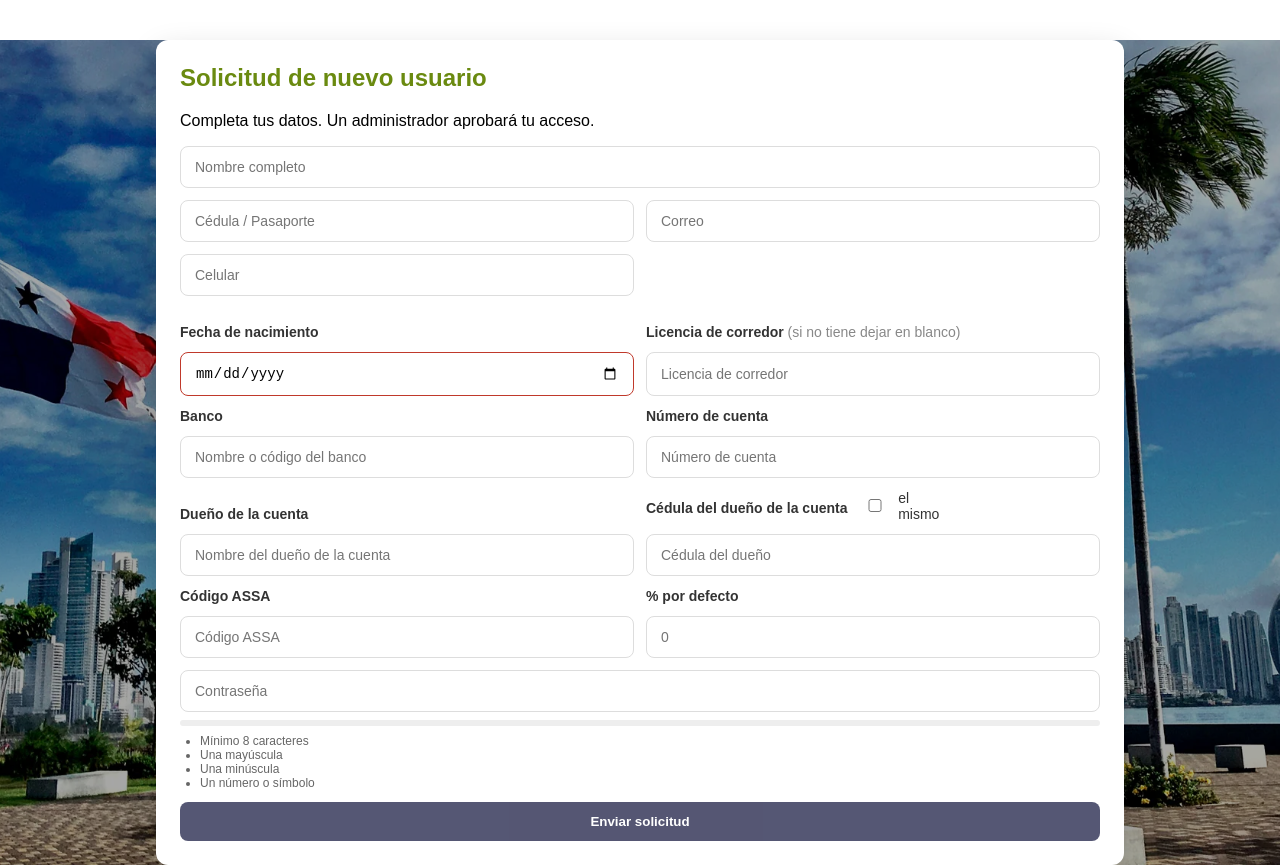
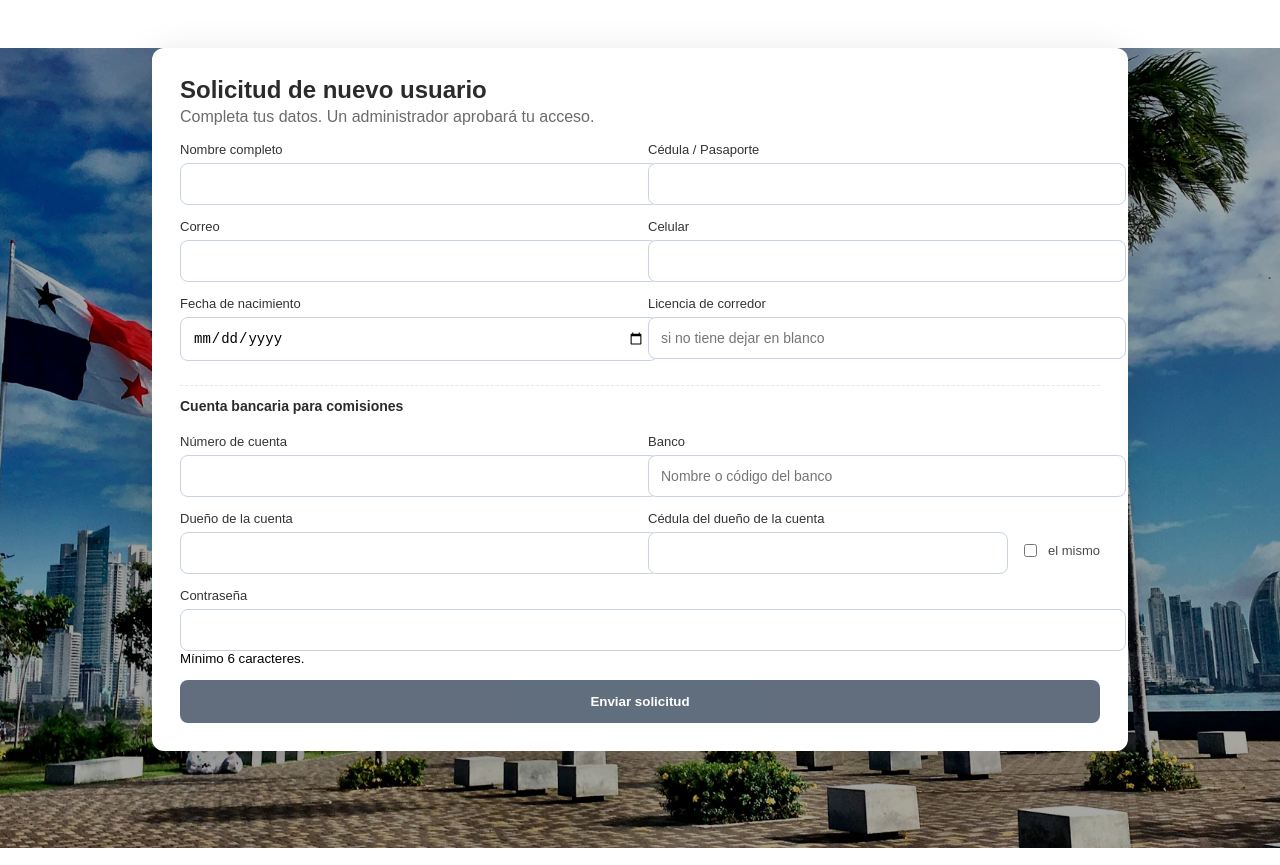
Before and after one commit to lideresenseguros358/portal-lideres, a Next.js app: page /signup-request in a window 1280 px wide. Built offline with nearby package versions, Linux system fonts and the light colour scheme.

Commit message:
solucion supa base

```diff
--- a/pages/signup-request.tsx
+++ b/pages/signup-request.tsx
@@ -1,256 +1,190 @@
-import React, { useMemo, useState } from 'react';
+import React, { useState, useMemo } from 'react';
 
-type Form = {
-  name: string;
-  brokerId: string;           // cédula/pasaporte
+type ReqBody = {
+  fullname: string;
+  doc_id: string;
   email: string;
   phone: string;
-  birthDate: string;          // yyyy-mm-dd
-  licenseNo: string;          // opcional
-  bank_id: string;
-  bank_account_no: string;
-  beneficiary_name: string;
-  beneficiary_id: string;
-  assaCode: string;
-  defaultPercent: string;     // número
-  plain_password: string;     // decide su contraseña
+  birthdate?: string | null;
+  broker_license?: string | null;
+  bank?: string | null;
+  bank_account_no?: string | null;
+  account_owner?: string | null;
+  account_owner_doc?: string | null;
+  same_owner?: boolean;
+  password: string;
 };
 
-const initial: Form = {
-  name: '', brokerId: '', email: '', phone: '',
-  birthDate: '', licenseNo: '', bank_id: '', bank_account_no: '',
-  beneficiary_name: '', beneficiary_id: '', assaCode: '', defaultPercent: '',
-  plain_password: '',
-};
-
-// ---------- helpers ----------
-function isEmail(v: string) { return /^[^\s@]+@[^\s@]+\.[^\s@]+$/.test(v.trim()); }
-function maskId(v: string) { // deja dígitos y - . /
-  return v.replace(/[^0-9A-Za-z\-./]/g, '').slice(0, 25);
+function isEmail(v: string) {
+  return /^[^\s@]+@[^\s@]+\.[^\s@]+$/.test(v.trim());
 }
-function maskPhone(v: string) { // dígitos + separadores, salida 0000-0000 o 6000-0000-00 si es más largo
-  const d = v.replace(/\D/g, '').slice(0, 11);
-  if (d.length <= 8) return d.replace(/(\d{4})(\d{0,4})/, (_, a, b) => b ? `${a}-${b}` : a);
-  return d.replace(/(\d{4})(\d{4})(\d{0,3})/, (_, a, b, c) => c ? `${a}-${b}-${c}` : `${a}-${b}`);
-}
-function pctOk(v: string) { const n = Number(v); return !isNaN(n) && n >= 0 && n <= 100; }
-
-// fuerza de contraseña simple (0-4)
-function pwScore(v: string) {
-  let s = 0;
-  if (v.length >= 8) s++;
-  if (/[A-Z]/.test(v)) s++;
-  if (/[a-z]/.test(v)) s++;
-  if (/\d/.test(v) || /[^A-Za-z0-9]/.test(v)) s++;
-  return s;
-}
-function pwValid(v: string) { return pwScore(v) >= 3; }
 
 export default function SignupRequestPage() {
-  const [f, setF] = useState<Form>(initial);
-  const [sameId, setSameId] = useState(false);
+  // campos
+  const [fullname, setFullname] = useState('');
+  const [docId, setDocId] = useState('');
+  const [email, setEmail] = useState('');
+  const [phone, setPhone] = useState('');
+  const [birthdate, setBirthdate] = useState('');
+  const [license, setLicense] = useState('');
+  const [bank, setBank] = useState('');
+  const [acct, setAcct] = useState('');
+  const [owner, setOwner] = useState('');
+  const [ownerDoc, setOwnerDoc] = useState('');
+  const [sameOwner, setSameOwner] = useState(false);
+  const [password, setPassword] = useState('');
+
+  const [loading, setLoading] = useState(false);
   const [msg, setMsg] = useState<string | null>(null);
   const [err, setErr] = useState<string | null>(null);
-  const [loading, setLoading] = useState(false);
 
-  function set<K extends keyof Form>(k: K, v: Form[K]) {
-    setF((s) => ({ ...s, [k]: v }));
+  // si marcan "el mismo", copiamos dueño/cedula del titular
+  React.useEffect(() => {
+    if (sameOwner) {
+      setOwner(fullname);
+      setOwnerDoc(docId);
     }
+  }, [sameOwner, fullname, docId]);
 
-  function onSameToggle(checked: boolean) {
-    setSameId(checked);
-    if (checked) set('beneficiary_id', f.brokerId);
-  }
-
-  const score = pwScore(f.plain_password);
-  const formValid = useMemo(() => {
+  const valid = useMemo(() => {
     return (
-      f.name.trim().length > 2 &&
-      f.brokerId.trim().length >= 5 &&
-      isEmail(f.email) &&
-      f.phone.replace(/\D/g, '').length >= 8 &&
-      !!f.birthDate &&
-      f.bank_id.trim().length >= 2 &&
-      f.bank_account_no.trim().length >= 6 &&
-      f.beneficiary_name.trim().length >= 2 &&
-      f.beneficiary_id.trim().length >= 5 &&
-      (f.defaultPercent === '' || pctOk(f.defaultPercent)) &&
-      pwValid(f.plain_password)
+      fullname.trim().length > 2 &&
+      docId.trim().length > 2 &&
+      isEmail(email) &&
+      password.trim().length >= 6
     );
-  }, [f]);
+  }, [fullname, docId, email, password]);
 
   async function onSubmit(e: React.FormEvent) {
     e.preventDefault();
-    setMsg(null); setErr(null);
-    if (!formValid) { setErr('Revisa los campos resaltados.'); return; }
+    setErr(null);
+    setMsg(null);
+    if (!valid) return;
+
     setLoading(true);
     try {
-      const payload = { ...f, defaultPercent: f.defaultPercent ? String(Number(f.defaultPercent) || 0) : '' };
-      const res = await fetch('/api/signup-request', {
+      const payload: ReqBody = {
+        fullname: fullname.trim(),
+        doc_id: docId.trim(),
+        email: email.trim().toLowerCase(),
+        phone: phone.trim(),
+        birthdate: birthdate || null,
+        broker_license: license || null,
+        bank: bank || null,
+        bank_account_no: acct || null,
+        account_owner: (owner || null),
+        account_owner_doc: (ownerDoc || null),
+        same_owner: sameOwner,
+        password: password.trim(),
+      };
+
+      const res = await fetch('/api/auth/signup-requests', {
         method: 'POST',
-        headers: { 'Content-Type': 'application/json' },
+        headers: { 'content-type': 'application/json' },
         body: JSON.stringify(payload),
       });
+
       if (!res.ok) {
-        const txt = await res.text();
-        throw new Error(txt || 'No se pudo enviar la solicitud');
+        const text = await res.text();
+        throw new Error(text || `HTTP ${res.status}`);
       }
-      setMsg('Solicitud enviada. Un administrador aprobará tu acceso.');
-      setF(initial); setSameId(false);
+      setMsg('Solicitud enviada. Te contactaremos cuando sea aprobada.');
+      // limpiar
+      setFullname(''); setDocId(''); setEmail(''); setPhone('');
+      setBirthdate(''); setLicense(''); setBank(''); setAcct('');
+      setOwner(''); setOwnerDoc(''); setSameOwner(false); setPassword('');
     } catch (e: any) {
-      setErr(e?.message || 'Error enviando la solicitud');
+      setErr(e?.message ?? 'Error enviando solicitud');
     } finally {
       setLoading(false);
     }
   }
 
   return (
-    <div className="login-wrap">
-      <div className="login-card" role="form" aria-labelledby="title">
-        <h2 id="title" style={{ color:'#6a8a10', marginTop:0 }}>Solicitud de nuevo usuario</h2>
-        <p>Completa tus datos. Un administrador aprobará tu acceso.</p>
+    <div className="wrap">
+      <div className="card">
+        <h2 className="title">Solicitud de nuevo usuario</h2>
+        <p className="sub">Completa tus datos. Un administrador aprobará tu acceso.</p>
 
-        <form onSubmit={onSubmit} className="form-grid" noValidate>
-          {/* Orden: nombre, cédula, correo, celular */}
-          <input
-            className="full"
-            placeholder="Nombre completo"
-            value={f.name}
-            onChange={e => set('name', e.target.value)}
-            aria-invalid={f.name.trim().length > 0 && f.name.trim().length <= 2}
-            required
-          />
-          <input
-            placeholder="Cédula / Pasaporte"
-            value={f.brokerId}
-            onChange={e => { const v = maskId(e.target.value); set('brokerId', v); if (sameId) set('beneficiary_id', v); }}
-            aria-invalid={f.brokerId !== '' && f.brokerId.trim().length < 5}
-            required
-          />
-          <input
-            type="email"
-            placeholder="Correo"
-            value={f.email}
-            onChange={e => set('email', e.target.value)}
-            aria-invalid={f.email !== '' && !isEmail(f.email)}
-            required
-          />
-          <input
-            placeholder="Celular"
-            value={f.phone}
-            onChange={e => set('phone', maskPhone(e.target.value))}
-            aria-invalid={f.phone !== '' && f.phone.replace(/\D/g, '').length < 8}
-            required
-          />
+        <form className="grid" onSubmit={onSubmit} noValidate>
+          <div className="field">
+            <label>Nombre completo</label>
+            <input value={fullname} onChange={e => setFullname(e.target.value)} />
+          </div>
 
-          {/* separador visual */}
-          <div className="hint full" />
+          <div className="field">
+            <label>Cédula / Pasaporte</label>
+            <input value={docId} onChange={e => setDocId(e.target.value)} />
+          </div>
 
-          <div className="label">Fecha de nacimiento</div>
-          <div className="label">Licencia de corredor <span className="muted">(si no tiene dejar en blanco)</span></div>
-          <input
-            type="date"
-            value={f.birthDate}
-            onChange={e => set('birthDate', e.target.value)}
-            aria-invalid={f.birthDate === ''}
-            required
-          />
-          <input
-            placeholder="Licencia de corredor"
-            value={f.licenseNo}
-            onChange={e => set('licenseNo', e.target.value)}
-          />
+          <div className="field">
+            <label>Correo</label>
+            <input type="email" value={email} onChange={e => setEmail(e.target.value)} aria-invalid={email ? !isEmail(email) : undefined}/>
+          </div>
 
-          <div className="label">Banco</div>
-          <div className="label">Número de cuenta</div>
-          <input
-            placeholder="Nombre o código del banco"
-            value={f.bank_id}
-            onChange={e => set('bank_id', e.target.value)}
-            aria-invalid={f.bank_id !== '' && f.bank_id.trim().length < 2}
-            required
-          />
-          <input
-            placeholder="Número de cuenta"
-            value={f.bank_account_no}
-            onChange={e => set('bank_account_no', e.target.value.replace(/[^\d\- ]/g, '').slice(0, 24))}
-            aria-invalid={f.bank_account_no !== '' && f.bank_account_no.trim().length < 6}
-            required
-          />
+          <div className="field">
+            <label>Celular</label>
+            <input value={phone} onChange={e => setPhone(e.target.value)} />
+          </div>
 
-          <div className="label">Dueño de la cuenta</div>
-          <div className="label">
-            Cédula del dueño de la cuenta{' '}
+          <div className="field">
+            <label>Fecha de nacimiento</label>
+            <input type="date" value={birthdate} onChange={e => setBirthdate(e.target.value)} />
+          </div>
+
+          <div className="field">
+            <label>Licencia de corredor</label>
+            <input placeholder="si no tiene dejar en blanco" value={license} onChange={e => setLicense(e.target.value)} />
+          </div>
+
+          {/* Subtítulo de sección de banco */}
+          <div className="section" style={{gridColumn: '1 / -1'}}>
+            <h3>Cuenta bancaria para comisiones</h3>
+          </div>
+
+          <div className="field">
+            <label>Número de cuenta</label>
+            <input value={acct} onChange={e => setAcct(e.target.value)} />
+          </div>
+
+          <div className="field">
+            <label>Banco</label>
+            <input placeholder="Nombre o código del banco" value={bank} onChange={e => setBank(e.target.value)} />
+          </div>
+
+          <div className="field">
+            <label>Dueño de la cuenta</label>
+            <input value={owner} onChange={e => setOwner(e.target.value)} disabled={sameOwner}/>
+          </div>
+
+          <div className="field">
+            <label>Cédula del dueño de la cuenta</label>
+            <div className="row">
+              <input value={ownerDoc} onChange={e => setOwnerDoc(e.target.value)} disabled={sameOwner}/>
               <label className="chk">
-              <input
-                type="checkbox"
-                checked={sameId}
-                onChange={e => onSameToggle(e.target.checked)}
-              />
+                <input type="checkbox" checked={sameOwner} onChange={e => setSameOwner(e.target.checked)} />
                 <span>el mismo</span>
               </label>
             </div>
-          <input
-            placeholder="Nombre del dueño de la cuenta"
-            value={f.beneficiary_name}
-            onChange={e => set('beneficiary_name', e.target.value)}
-            aria-invalid={f.beneficiary_name !== '' && f.beneficiary_name.trim().length < 2}
-            required
-          />
-          <input
-            placeholder="Cédula del dueño"
-            value={f.beneficiary_id}
-            onChange={e => set('beneficiary_id', maskId(e.target.value))}
-            aria-invalid={f.beneficiary_id !== '' && f.beneficiary_id.trim().length < 5}
-            required
-          />
-
-          <div className="label">Código ASSA</div>
-          <div className="label">% por defecto</div>
-          <input
-            placeholder="Código ASSA"
-            value={f.assaCode}
-            onChange={e => set('assaCode', e.target.value.replace(/[^0-9A-Za-z\-]/g, '').slice(0, 16))}
-          />
-          <input
-            type="number"
-            step="0.01"
-            placeholder="0"
-            value={f.defaultPercent}
-            onChange={e => set('defaultPercent', e.target.value)}
-            aria-invalid={f.defaultPercent !== '' && !pctOk(f.defaultPercent)}
-          />
-
-          {/* contraseña con medidor */}
-          <div className="full">
-            <input
-              type="password"
-              placeholder="Contraseña"
-              value={f.plain_password}
-              onChange={e => set('plain_password', e.target.value)}
-              aria-invalid={f.plain_password !== '' && !pwValid(f.plain_password)}
-              required
-              style={{ width:'100%', padding:'12px 14px', border:'1px solid #ddd', borderRadius:8, fontSize:14 }}
-            />
-            <div className="meter" aria-hidden>
-              <div className={`meter-bar s${score}`} />
-            </div>
-            <ul className="reqs">
-              <li className={f.plain_password.length >= 8 ? 'ok' : ''}>Mínimo 8 caracteres</li>
-              <li className={/[A-Z]/.test(f.plain_password) ? 'ok' : ''}>Una mayúscula</li>
-              <li className={/[a-z]/.test(f.plain_password) ? 'ok' : ''}>Una minúscula</li>
-              <li className={/\d/.test(f.plain_password) || /[^A-Za-z0-9]/.test(f.plain_password) ? 'ok' : ''}>
-                Un número o símbolo
-              </li>
-            </ul>
           </div>
 
-          {err && <div className="err full">{err}</div>}
-          {msg && <div className="ok full">{msg}</div>}
+          <div className="field" style={{gridColumn: '1 / -1'}}>
+            <label>Contraseña</label>
+            <input type="password" value={password} onChange={e => setPassword(e.target.value)} />
+            <small>Mínimo 6 caracteres.</small>
+          </div>
 
-          <button className="btn full" type="submit" disabled={!formValid || loading}>
+          {(err || msg) && (
+            <div className={err ? 'alert err' : 'alert ok'} style={{gridColumn: '1 / -1'}}>
+              {err ?? msg}
+            </div>
+          )}
+
+          <div style={{gridColumn: '1 / -1'}}>
+            <button className="btn" type="submit" disabled={!valid || loading}>
               {loading ? 'Enviando…' : 'Enviar solicitud'}
             </button>
+          </div>
         </form>
       </div>
 
@@ -263,35 +197,66 @@ export default function SignupRequestPage() {
 const globalCss = `
   html, body, #__next { height: 100%; }
   body { margin: 0; font-family: Arial, Helvetica, sans-serif; }
-.login-wrap { min-height: 100%; background:url('/fondo_login.webp') center/cover no-repeat fixed; position:relative; }
-.login-wrap::before { content:''; position:absolute; inset:0; background:rgba(0,0,0,.35); }
+  .wrap { min-height: 100%; background:url('/fondo_login.webp') center/cover no-repeat fixed; position:relative; }
+  .wrap::before { content:''; position:absolute; inset:0; background: rgba(0,0,0,.35); }
 `;
 
 const cardCss = `
-.login-card { position:relative; max-width:920px; margin:40px auto; background:#fff; border-radius:12px; box-shadow:0 10px 30px rgba(0,0,0,.15); padding:24px; }
-.form-grid { display:grid; grid-template-columns:1fr 1fr; gap:12px; }
-.full { grid-column:1 / -1; }
-.label { color:#333; font-weight:700; font-size:14px; align-self:end; }
-.muted { color:#888; font-weight:400; }
-.hint { height:4px; }
-.chk { display:inline-flex; align-items:center; gap:6px; font-weight:400; color:#333; margin-left:6px; }
-input, select { width:100%; padding:12px 14px; border:1px solid #ddd; border-radius:8px; font-size:14px; box-sizing:border-box; }
-input[aria-invalid="true"], select[aria-invalid="true"] { border-color:#c0392b; }
-.btn { background:#0e1039; color:#fff; border:none; padding:12px 16px; border-radius:8px; font-weight:700; cursor:pointer; }
-.btn:disabled { opacity:.7; cursor:not-allowed; }
-.err { color:#b00; font-size:13px; }
-.ok { color:#0a6; font-size:13px; }
+  .card {
+    position: relative;
+    max-width: 920px;
+    margin: 48px auto;
+    background:#fff;
+    border-radius:12px;
+    box-shadow: 0 10px 38px rgba(0,0,0,.15);
+    padding:28px;
+  }
+  .title { margin: 0 0 4px; color:#2b2b2b; }
+  .sub { margin:0 0 16px; color:#6b6b6b; }
 
-/* medidor */
-.meter { height:6px; background:#eee; border-radius:6px; margin-top:8px; overflow:hidden; }
-.meter-bar { height:100%; width:0%; transition:width .2s; background:#c0392b; }
-.meter-bar.s1 { width:25%; }
-.meter-bar.s2 { width:50%; background:#e67e22; }
-.meter-bar.s3 { width:75%; background:#f1c40f; }
-.meter-bar.s4 { width:100%; background:#27ae60; }
-.reqs { list-style:disc; padding-left:20px; margin:8px 0 0; color:#666; font-size:12px; }
-.reqs li.ok { color:#27ae60; }
+  .grid {
+    display:grid;
+    grid-template-columns: 1fr 1fr;
+    gap: 14px 16px;
+  }
+  .field { display:flex; flex-direction:column; }
+  label { color:#333; font-size:13px; margin-bottom:6px; }
+  input {
+    width:100%;
+    padding:12px 12px;
+    border: 1px solid #c9d3e0;
+    border-radius: 8px;
+    font-size:14px;
+    outline: none;
+  }
+  input[aria-invalid="true"] { border-color:#e05b5b; }
+  .row { display:flex; align-items:center; gap:12px; }
+  .chk { display:flex; align-items:center; gap:8px; white-space:nowrap; font-size:13px; color:#4a4a4a; }
+  .section h3 {
+    margin: 10px 0 6px;
+    font-size: 14px;
+    color:#2b2b2b;
+    border-top: 1px dashed #e7e7e7;
+    padding-top: 12px;
+  }
+  .btn {
+    display:inline-block;
+    width:100%;
+    background:#0e2139;
+    color:#fff;
+    border:none;
+    border-radius:8px;
+    padding:14px 16px;
+    font-weight:700;
+    cursor:pointer;
+  }
+  .btn:disabled { opacity:.65; cursor:not-allowed; }
+  .alert { padding:10px 12px; border-radius:8px; font-size:13px; }
+  .alert.ok { background:#eef9f0; color:#0c7b2d; border:1px solid #bfe7c9; }
+  .alert.err { background:#fff2f2; color:#b01010; border:1px solid #f0c5c5; }
 
-@media (max-width:960px){ .login-card{ margin:16px; } }
-@media (max-width:720px){ .form-grid{ grid-template-columns:1fr; } }
+  @media (max-width: 760px) {
+    .card { margin:16px; padding:20px; }
+    .grid { grid-template-columns: 1fr; }
+  }
 `;
```
Also changed, not shown: lib/notify.ts (+5 -7 lines), lib/supabase-client.ts (+16 -2 lines), lib/supabase.ts (+14 -24 lines), lib/supabaseAdmin.ts (deleted, +0 -13 lines), pages/api/_utils/auth.ts (+9 -30 lines), pages/api/admin/requests/approve.ts (+48 -42 lines), pages/api/admin/requests/reject.ts (+21 -10 lines). Lines whose indentation alone changed are shown as unchanged.
